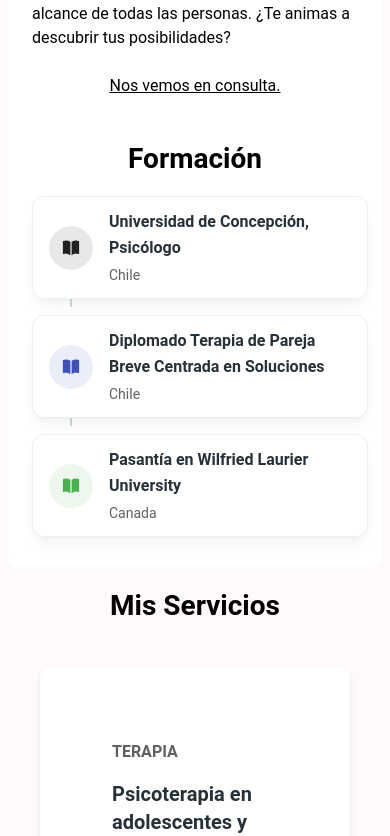
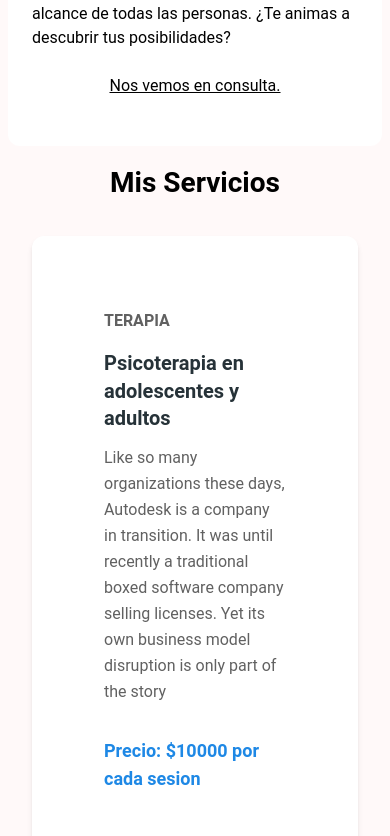
Before and after one commit to IgnacioToledoDev/cmt, a React (Vite) app: page / in a window 390 px wide. Shown: the part 1348-2184 px from the top of the page. Built offline with nearby package versions, Linux system fonts and the light colour scheme; what tailwindcss-animated would draw is missing.

Commit message:
delete experience, upgrade service and services refactor responsive design and aboutme refactor

```diff
--- a/src/pages/AboutMe.jsx
+++ b/src/pages/AboutMe.jsx
@@ -1,4 +1,3 @@
-import { Experience } from "./Experience";
 import camiloVeraBg from "../assets/CamiloVeraBg.png";
 import Title from "../components/Title";
 import {
@@ -51,7 +50,6 @@ export const AboutMe = () => {
               </Typography>
             </div>
           </div>
-          <Experience />
         </CardBody>
       </Card>
     </div>
--- a/src/pages/Experience.jsx
+++ /dev/null
@@ -1,81 +0,0 @@
-import Title from "../components/Title";
-import {
-  Timeline,
-  TimelineItem,
-  TimelineConnector,
-  TimelineIcon,
-  Typography,
-  TimelineHeader,
-} from "@material-tailwind/react";
-import { BookOpenIcon } from "@heroicons/react/24/solid";
-
-export const Experience = () => {
-  return (
-    <div className="w-full h-full lg:items-center lg:justify-center">
-      <Title title="Formación" />
-      <div className="w-[21rem] md:w-full md:items-center md:justify-center">
-        <Timeline>
-          <TimelineItem className="h-21 py-2">
-            <TimelineConnector className="!w-[78px]" />
-            <TimelineHeader className="relative rounded-xl border border-blue-gray-50 bg-white py-3 pl-4 pr-8 shadow-lg shadow-blue-gray-900/5">
-              <TimelineIcon className="p-3" variant="ghost">
-                <BookOpenIcon className="h-5 w-5" />
-              </TimelineIcon>
-              <div className="flex flex-col gap-1">
-                <Typography variant="h6" color="blue-gray">
-                  Universidad de Concepción, Psicólogo
-                </Typography>
-                <Typography
-                  variant="small"
-                  color="gray"
-                  className="font-normal"
-                >
-                  Chile
-                </Typography>
-              </div>
-            </TimelineHeader>
-          </TimelineItem>
-          <TimelineItem className="h-21 py-2">
-            <TimelineConnector className="!w-[78px]" />
-            <TimelineHeader className="relative rounded-xl border border-blue-gray-50 bg-white py-3 pl-4 pr-8 shadow-lg shadow-blue-gray-900/5">
-              <TimelineIcon className="p-3" variant="ghost" color="indigo">
-                <BookOpenIcon className="h-5 w-5" />
-              </TimelineIcon>
-              <div className="flex flex-col gap-1">
-                <Typography variant="h6" color="blue-gray">
-                  Diplomado Terapia de Pareja Breve Centrada en Soluciones
-                </Typography>
-                <Typography
-                  variant="small"
-                  color="gray"
-                  className="font-normal"
-                >
-                  Chile
-                </Typography>
-              </div>
-            </TimelineHeader>
-          </TimelineItem>
-          <TimelineItem className="h-21 py-2">
-            <TimelineHeader className="relative rounded-xl border border-blue-gray-50 bg-white py-3 pl-4 pr-8 shadow-lg shadow-blue-gray-900/5">
-              <TimelineIcon className="p-3" variant="ghost" color="green">
-                <BookOpenIcon className="h-5 w-5" />
-              </TimelineIcon>
-              <div className="flex flex-col gap-1">
-                <Typography variant="h6" color="blue-gray">
-                  Pasantía en Wilfried Laurier University
-                </Typography>
-                <Typography
-                  variant="small"
-                  color="gray"
-                  className="font-normal"
-                >
-                  Canada
-                </Typography>
-              </div>
-            </TimelineHeader>
-          </TimelineItem>
-        </Timeline>
-      </div>
-    </div>
-  );
-};
--- a/src/pages/Service.jsx
+++ b/src/pages/Service.jsx
@@ -8,7 +8,7 @@ import {
 // eslint-disable-next-line react/prop-types
 export const Service = () => {
   return (
-    <div className="p-4 lg:m-2">
+    <div className="p-2 lg:m-1">
       <Card className="w-full max-w-xl lg:max-w-[42rem] flex-row p-12">
         <CardHeader
           shadow={true}
--- a/src/pages/Services.jsx
+++ b/src/pages/Services.jsx
@@ -3,7 +3,7 @@ import Title from "../components/Title";
 
 export const Services = () => {
   return (
-    <div className="">
+    <div className="p-0 m-0">
       <Title title="Mis Servicios" />
       <div className="items-center justify-center flex flex-wrap p-4">
         <Service name="Primera visita Psicologia" price="30000" />
```
